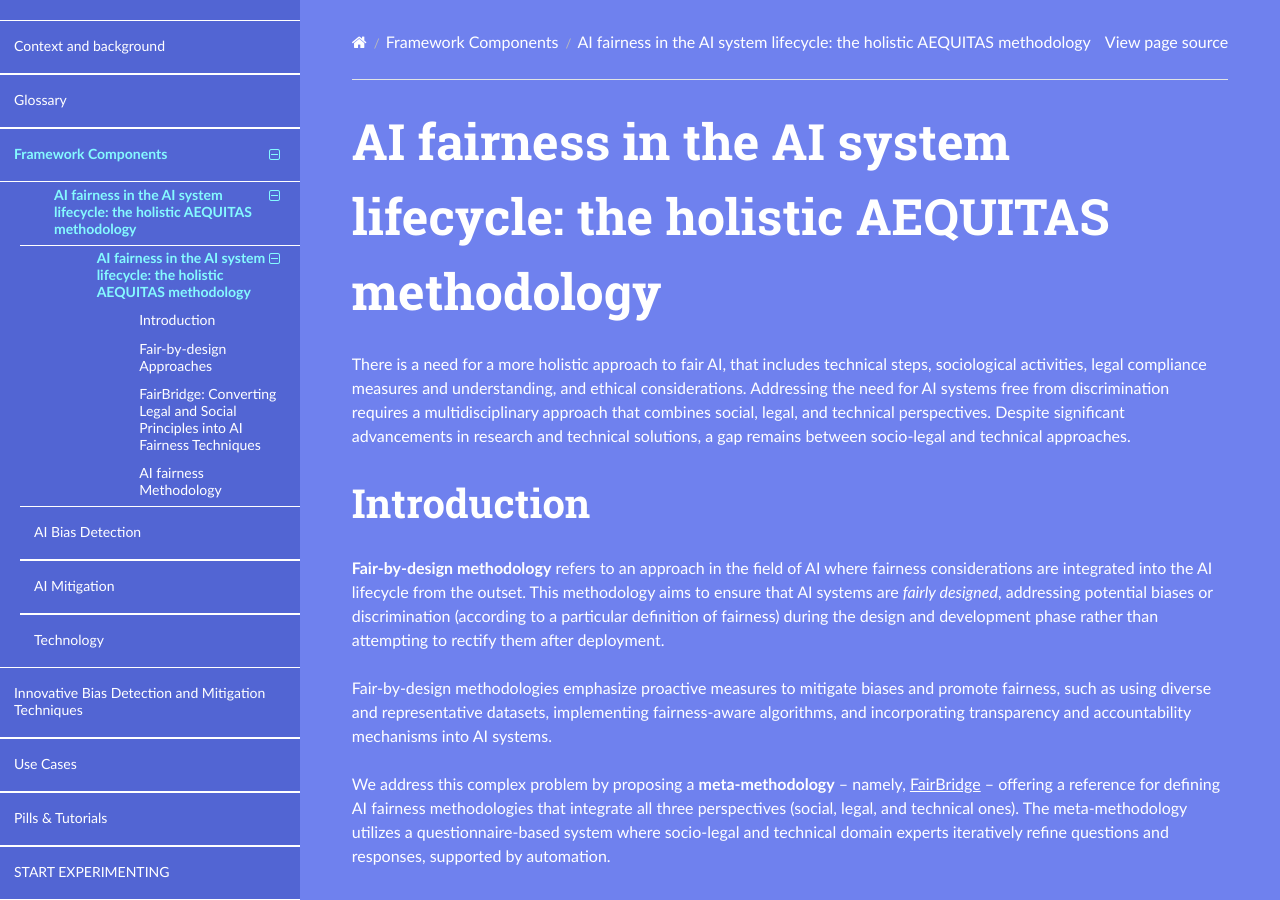
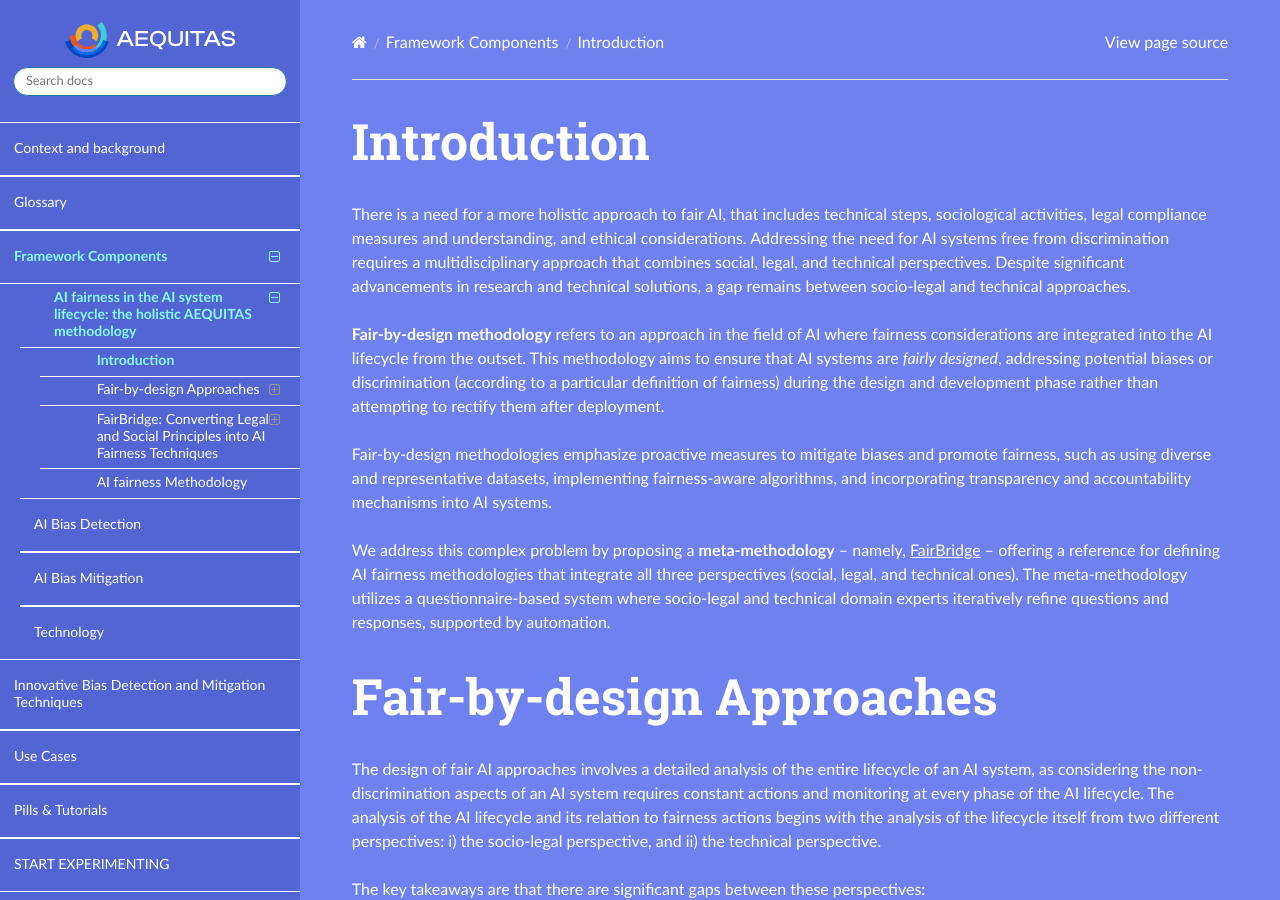
Before and after one commit to aequitas-aod/aequitas-home, a Sphinx documentation site: the page built from docs/source/methodology.rst, in a window 1280 px wide and 900 px high. Built offline with Sphinx 7.4.7 and the Read the Docs theme 3.1.0, drawn with Linux system fonts in a browser that asks for light colours; pages that are not in the unit, such as notebooks, are missing from menus.

Commit message:
rc: flow revision

```diff
--- a/docs/source/detection.md
+++ b/docs/source/detection.md
@@ -1,5 +1,3 @@
-# AI Bias Detection
-
 ## Introduction
 
 ### What is Bias Detection?
--- a/docs/source/framework.rst
+++ b/docs/source/framework.rst
@@ -15,7 +15,7 @@
 
    detection
 
-AI Mitigation
+AI Bias Mitigation
 ********************
 .. toctree::
    :maxdepth: 1
--- a/docs/source/methodology.rst
+++ b/docs/source/methodology.rst
@@ -1,16 +1,7 @@
-AI fairness in the AI system lifecycle: the holistic AEQUITAS methodology
-#########################################################################
-
-There is a need for a more holistic approach to fair AI, that includes technical
-steps, sociological activities, legal compliance measures and understanding, and
-ethical considerations.  Addressing the need for AI systems free from
-discrimination requires a multidisciplinary approach that combines social,
-legal, and technical perspectives.  Despite significant advancements in research
-and technical solutions, a gap remains between socio-legal and technical
-approaches.
-
 Introduction
 ************
+
+There is a need for a more holistic approach to fair AI, that includes technical steps, sociological activities, legal compliance measures and understanding, and ethical considerations.  Addressing the need for AI systems free from discrimination requires a multidisciplinary approach that combines social, legal, and technical perspectives.  Despite significant advancements in research and technical solutions, a gap remains between socio-legal and technical approaches.
 
 **Fair-by-design methodology** refers to an approach in the field of AI where
 fairness considerations are integrated into the AI lifecycle from the outset.
--- a/docs/source/mitigation.md
+++ b/docs/source/mitigation.md
@@ -1,5 +1,3 @@
-# AI Bias Mitigation
-
 ## What is Bias Mitigation?
 
 
--- a/docs/source/technology.rst
+++ b/docs/source/technology.rst
@@ -1,5 +1,5 @@
-Technology
-==========
+Introduction
+----------------------
 
 In today's complex and rapidly changing technological landscape, the widespread adoption of AI-based decision support systems across various sectors demands attention to the prevention and mitigation of inequalities and intersectional discrimination that can arise. Building trust in these systems requires domain experts and stakeholders to have confidence in their decisions.
 The objective of AEQUITAS is to develop an experimentation environment to address and tackle the multiple manifestations of bias and unfairness of AI by proposing a controlled experimentation environment for AI developers. Thus, AEQUITAS is a set of tools to carefully assess AI fairness and isolated settings in which Socio-technical systems (STS) are tested, evaluated, and refined to identify and mitigate potential existing bias sources. This type of environment is essential for conducting experiments to assess the performance and behaviour of AI models under various conditions enabling fair and compliant AI systems. It enables developers to make informed decisions about how to improve their AI systems, understand their limitations, and optimize their functionality.
```
